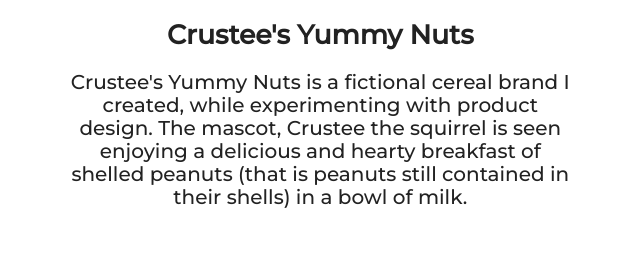
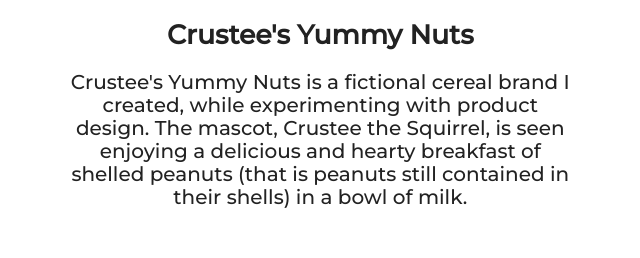
Before and after one commit to JaredShapiro321/jaredashapiro, a website built with Parcel: page yummy-nuts.html in a window 1280 px wide. Shown: the part 286-544 px from the top of the page, 581-1221 px from the left. Built offline with nearby package versions, Linux system fonts and the light colour scheme.

Commit message:
S in squirrel should b capitalized and a comma after squirrel

```diff
--- a/yummy-nuts.html
+++ b/yummy-nuts.html
@@ -40,7 +40,7 @@
               <b>Crustee's Yummy Nuts</b>
               <p>
                 Crustee's Yummy Nuts is a fictional cereal brand I created, while experimenting with product design.
-                The mascot, Crustee the squirrel is seen enjoying a delicious and hearty breakfast of shelled peanuts (that is peanuts still contained in their shells) in a bowl of milk.
+                The mascot, Crustee the Squirrel, is seen enjoying a delicious and hearty breakfast of shelled peanuts (that is peanuts still contained in their shells) in a bowl of milk.
               </p>
             </div>
           </td>
```
